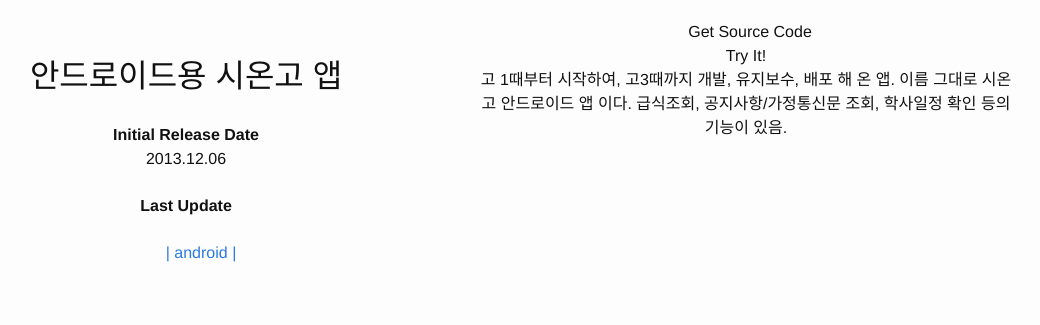
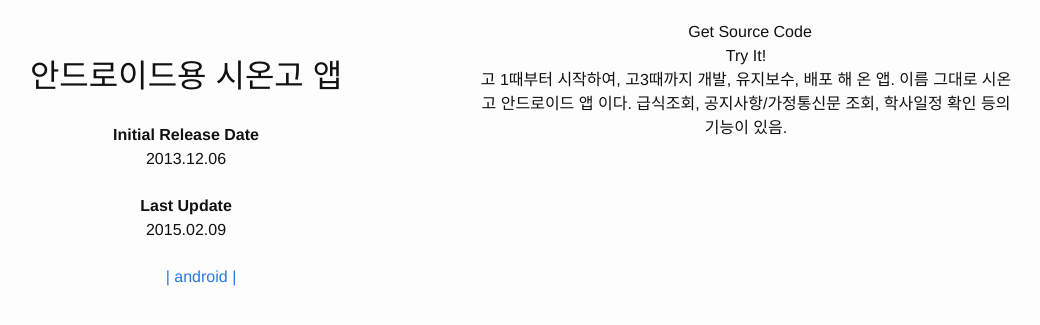
Before and after one commit to sukso96100/portfolio, a Jekyll site: the page built from _posts/2013-12-06-zionhs-android.markdown, in a window 1280 px wide. Shown: the top 325 px of the page, without its empty margins (174-1214 px from the left). Built offline with Jekyll 4.4.1, drawn with Linux system fonts in a browser that asks for light colours; nearby versions of some CDN libraries.

Commit message:
Update 2013-12-06-zionhs-android.markdown

```diff
--- a/_posts/2013-12-06-zionhs-android.markdown
+++ b/_posts/2013-12-06-zionhs-android.markdown
@@ -2,6 +2,7 @@
 layout: post
 title: "안드로이드용 시온고 앱"
 date: "2013-12-06"
+last-update: "2015-02-09"
 tags: android
 image : /resources/zionhs_android.png
 repourl : https://github.com/sukso96100/zionhs
```
